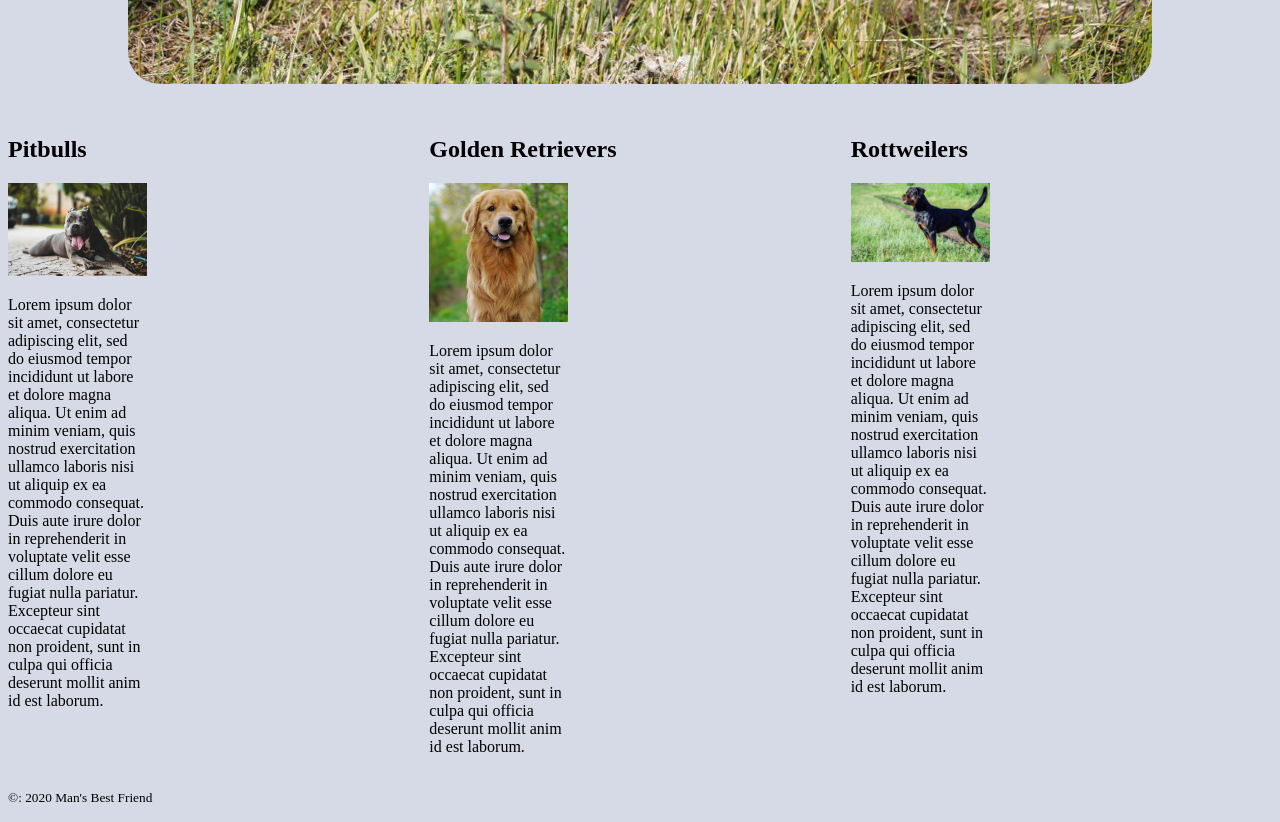
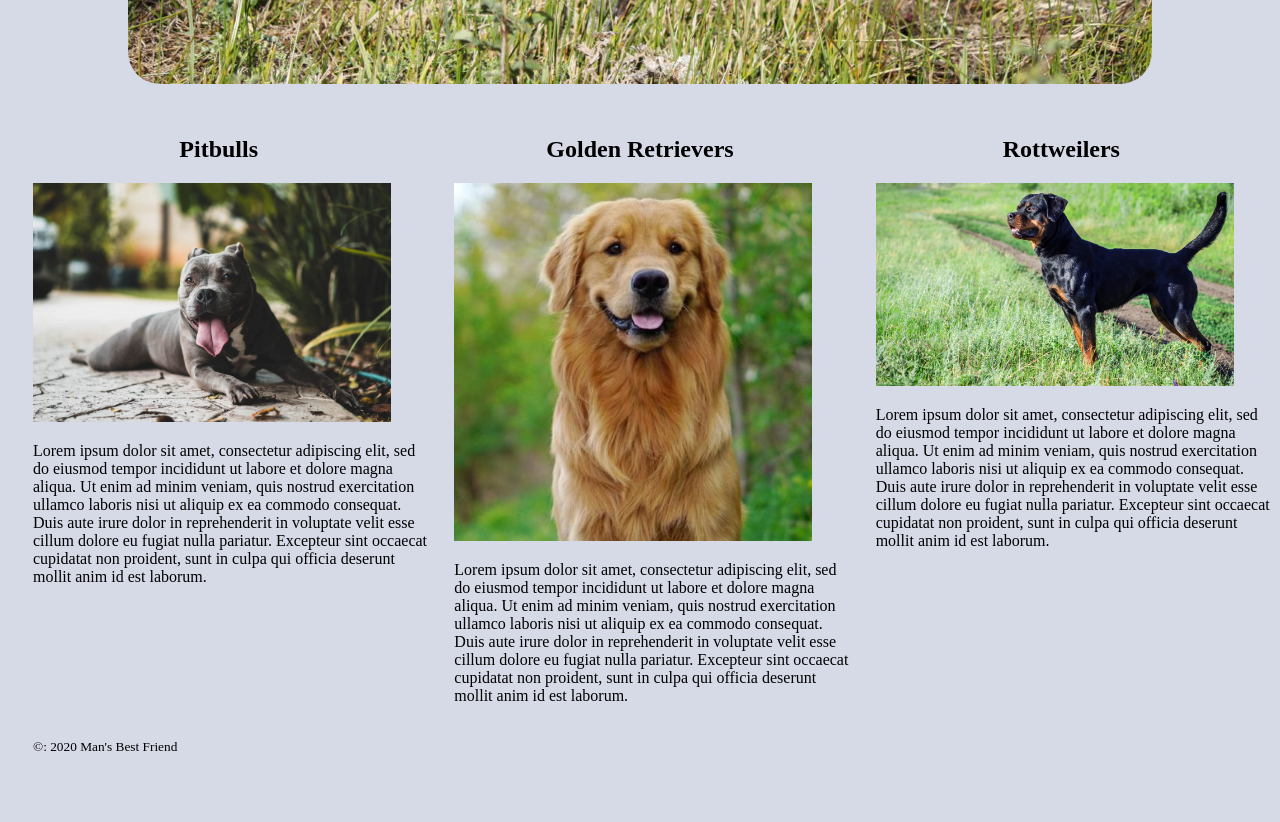
Before and after one commit to kevinthom225/mans-best-friend, a plain HTML site: page index.html in a window 1280 px wide. Shown: the part 580-1402 px from the top of the page. After the commit the page ends 1351 px from the top, so only its background shows below. Drawn offline with Linux system fonts and the light colour scheme.

Commit message:
adjusted pic/paragraph width

```diff
--- a/css/style.css
+++ b/css/style.css
@@ -19,9 +19,6 @@
     width: 33%;
 }
 
-p{
-    width: 33%;
-}
 
 .link:hover {
     opacity: .75;
@@ -31,6 +28,7 @@ p{
     display: inline-block;
     padding-left: 20px;
 }
+
 
 .menu-desktop{
     display: none;
@@ -62,10 +60,18 @@ img{
     justify-content: center;
 }
 
+h2{
+    text-align: center;
+}
 
+.article-pic{
+    width: 85%;
+    margin-left: 25px;
+}
 
-
-
+p{
+    margin-left: 25px;
+}
 
 
 /*Mobile Out Media Queries*/
@@ -80,6 +86,7 @@ img{
         flex-direction: row;
     }
 
+
     .menu-desktop{
         display: inline-block;
     }
```
